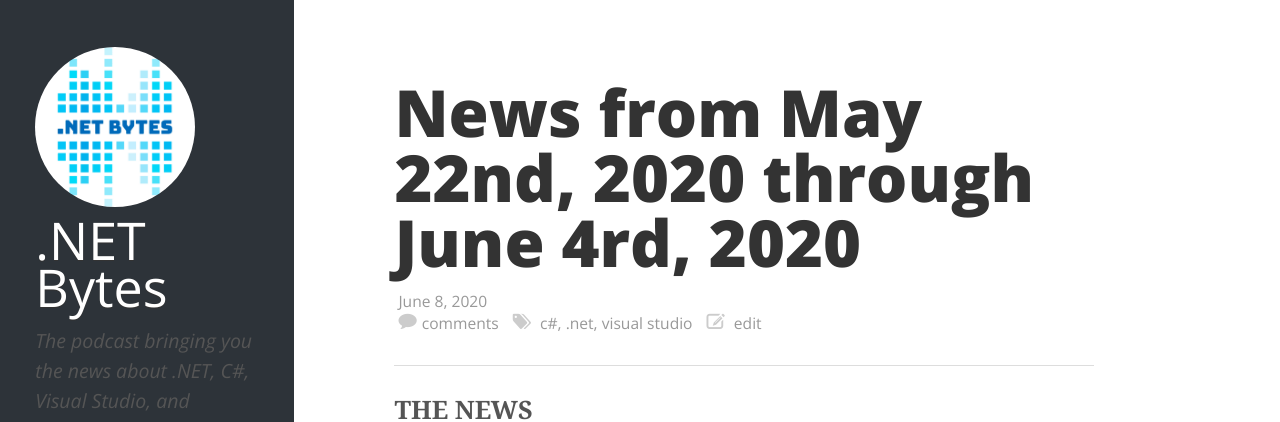
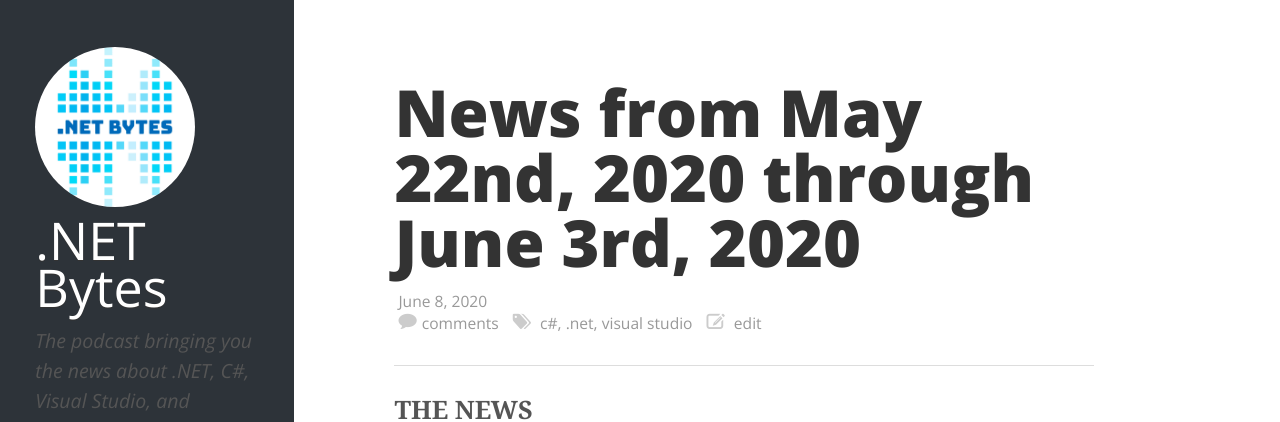
Before and after one commit to dotnetbytes/Website, a Jekyll site: the page built from _posts/2020-06-08-19/2020-06-08-19.md, in a window 1280 px wide and 900 px high. Shown: the top 422 px of the window. Built offline with Jekyll 4.4.1, drawn with Linux system fonts in a browser that asks for light colours; comment, search, counter and statistics services are not loaded.

Commit message:
New image, and date fix

```diff
--- a/_posts/2020-06-08-19/2020-06-08-19.md
+++ b/_posts/2020-06-08-19/2020-06-08-19.md
@@ -1,5 +1,5 @@
 ---
-title: "News from May 22nd, 2020 through June 4rd, 2020"
+title: "News from May 22nd, 2020 through June 3rd, 2020"
 slug: "19"
 hosts: ["callen", "mgroves"]
 file_name: "e19.mp3"
```
Also changed, not shown: _posts/2020-06-08-19/cover.png.
